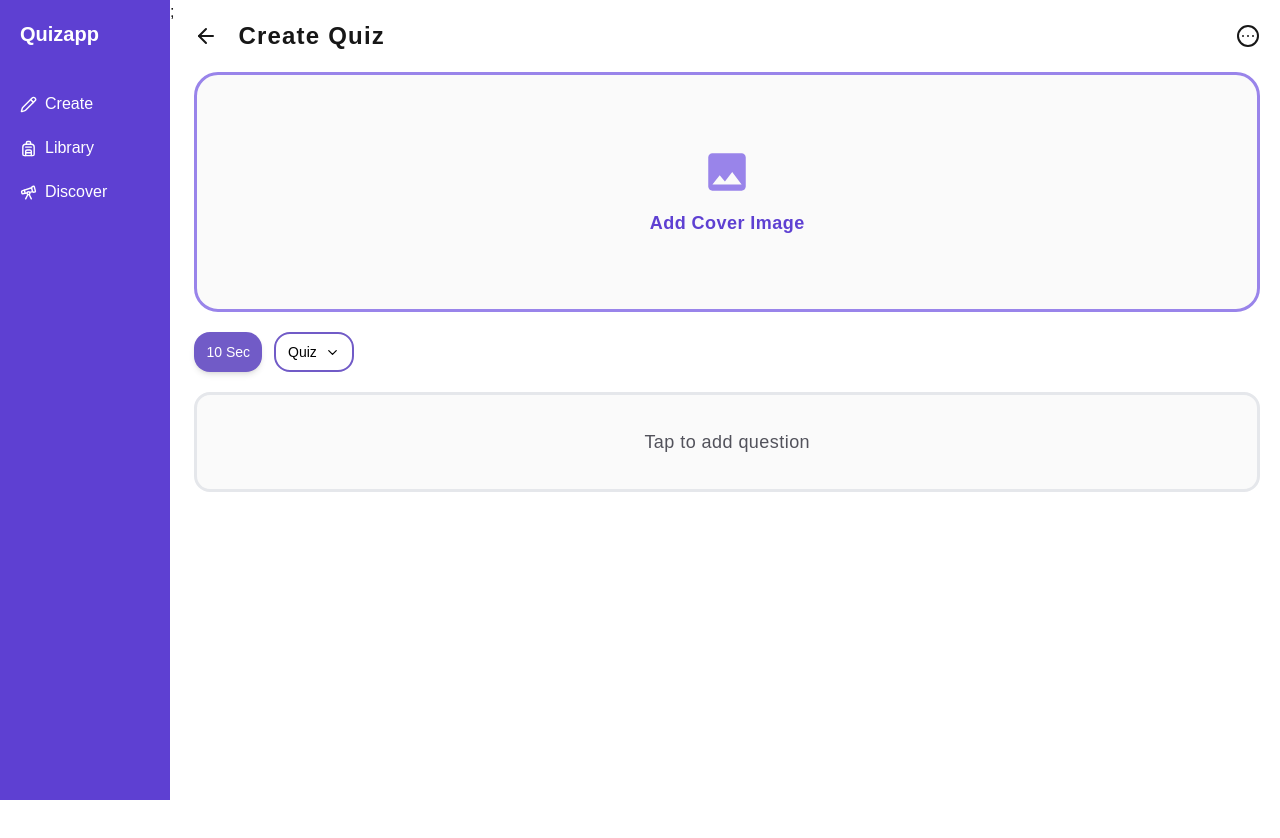
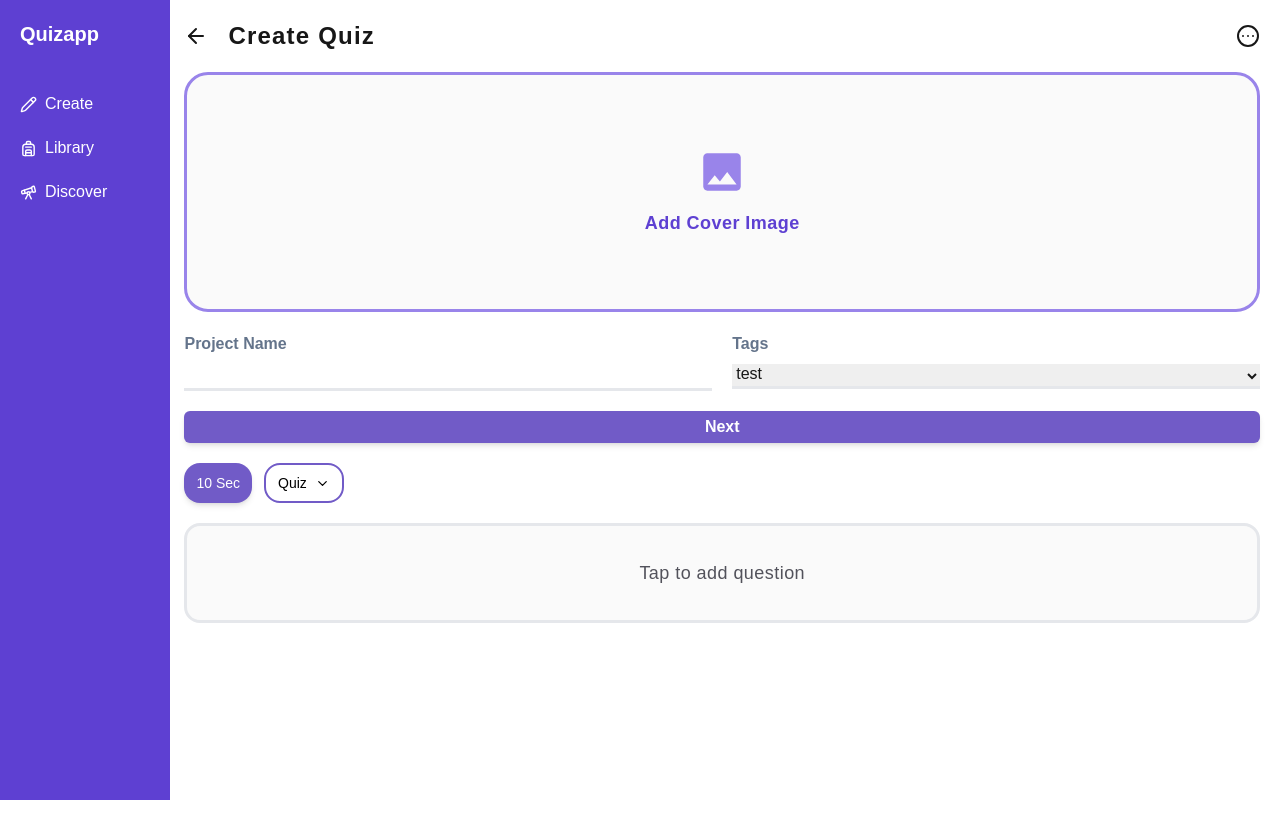
Before and after one commit to thoriqramadhan/quizapp, a Next.js app: page /home/create in a window 1280 px wide. Shown: the top 838 px of the page. Before the commit the page ends 800 px from the top, so only its background shows below. Built offline with nearby package versions, Linux system fonts and the light colour scheme.

Commit message:
update: create page ui

```diff
--- a/app/globals.css
+++ b/app/globals.css
@@ -21,6 +21,9 @@ body {
 }
 
 @layer components {
+  .flex-center{
+    @apply flex justify-center items-center
+  }
   .transition-300 {
     @apply transition-all duration-300;
   }
--- a/app/home/create/page.tsx
+++ b/app/home/create/page.tsx
@@ -1,5 +1,8 @@
 'use client'
 import { Button } from '@/components/client/Button';
+import { CardAnswer } from '@/components/client/Card';
+import { InputSection } from '@/components/server/Form';
+import { InputLiteral } from '@/components/server/ui/Input';
 import { ArrowLeft, ChevronDown, CircleEllipsis, Image } from 'lucide-react';
 import React, { FC, MouseEventHandler, useEffect, useRef, useState } from 'react';
 import { IoMdImage } from 'react-icons/io';
@@ -27,7 +30,8 @@ const CreateQuiz: FC<PageProps> = ({ }) => {
         inputQuestion?.focus()
     }, [isType])
     return <>
-        <span className="space-y-5">
+        <span className="space-y-5 overflow-hidden">
+            {/* V Options */}
             <div className='flex justify-between items-center w-full'>
                 <span className='flex items-center gap-x-5'>
                     <ArrowLeft className='cursor-pointer' />
@@ -35,11 +39,20 @@ const CreateQuiz: FC<PageProps> = ({ }) => {
                 </span>
                 <CircleEllipsis className='cursor-pointer' />
             </div>
+
+            {/* inputs */}
             <label htmlFor="quiz_img" className='w-full border-[3px] h-[240px] flex flex-col items-center justify-center cursor-pointer rounded-3xl bg-zinc-50 border-[#9984EA] gap-y-3'>
                 <IoMdImage color='#9984EA' size={50} />
                 <p className='text-medium text-[#5E40D2]'>Add Cover Image</p>
                 <input type="file" name="quiz_img" id="quiz_img" hidden accept='.jpg | .png' />
             </label>
+            <section className='grid grid-cols-1 space-y-5 md:space-y-0 md:grid-cols-2 md:gap-x-5'>
+                <InputSection type='literal' isRequired={true} name='project_name' />
+                <InputSection type='select' isRequired={true} name='tags' selectOption={[{ value: 'test' }]} />
+            </section>
+            <Button className='w-full'>Next</Button>
+
+            {/* question */}
             <div className="w-full flex gap-x-3">
                 <Button className='rounded-2xl font-normal text-sm py-2'>
                     10 Sec
@@ -53,6 +66,20 @@ const CreateQuiz: FC<PageProps> = ({ }) => {
                     isType ? <textarea name="quiz_question" id="quiz_question" onChange={handleInputQuestion} value={question} className='outline-0 bg-transparent text-medium truncate font-medium text-zinc-600 w-[500px] resize-none'></textarea> : <h1 className='text-medium font-medium text-zinc-600'>Tap to add question</h1>
                 }
             </label>
+            <section className='w-full h-[800px] grid md:h-[500px] md:grid-cols-2 md:grid-rows-2 gap-5 mb-5'>
+                <CardAnswer mainColor='007AF7' shadowColorRgb='0,92,208'>
+                    Add Answer
+                </CardAnswer>
+                <CardAnswer mainColor='FF3D3E' shadowColorRgb='219,47,47'>
+                    Add Answer
+                </CardAnswer>
+                <CardAnswer mainColor='FF9306' shadowColorRgb='255,103,0'>
+                    Add Answer
+                </CardAnswer>
+                <CardAnswer mainColor='00D796' shadowColorRgb='0,187,122'>
+                    Add Answer
+                </CardAnswer>
+            </section>
         </span>
     </>;
 }
--- a/app/home/layout.tsx
+++ b/app/home/layout.tsx
@@ -8,7 +8,7 @@ interface LayoutProps {
 const Layout: FC<LayoutProps> = ({ children }) => {
     return <main className='w-full h-screen flex'>
         <Appbar />
-        <section className='px-5 py-5 flex-1'>
+        <section className='px-5 py-5 flex-1 md:pl-[180px]'>
             {children}
         </section>
     </main>
--- a/components/client/Button.tsx
+++ b/components/client/Button.tsx
@@ -6,12 +6,12 @@ import React, { FC } from 'react';
 import { twMerge } from 'tailwind-merge';
 
 
-const buttonVariant = cva('px-3 py-1 rounded-md flex gap-x-2 items-center text-white font-semibold transition-300 hover:scale-105 focus:outline-[#5E40D2]', {
+const buttonVariant = cva('px-3 py-1 rounded-md flex gap-x-2 items-center justify-center text-white font-semibold transition-300 hover:scale-105 focus:outline-[#5E40D2]', {
     variants: {
         variant: {
             default: 'bg-[#715BC7] shadow-md',
             outline: 'border-[2px] border-[#715BC7] text-black'
-        }
+        },
     },
     defaultVariants: {
         variant: 'default'
--- /dev/null
+++ b/components/client/Card.tsx
@@ -0,0 +1,16 @@
+import { cn } from "@/utils/style"
+import { FC } from "react"
+
+interface CardAnswer extends React.HTMLAttributes<HTMLDivElement> {
+    children: React.ReactNode,
+    mainColor: string,
+    shadowColorRgb: string
+}
+
+export const CardAnswer: FC<CardAnswer> = ({ children, className, mainColor, shadowColorRgb, ...props }) => {
+    return <div className={cn(`bg-[#${mainColor}] cursor-pointer rounded-xl drop-shadow-[0_10px_rgba(${shadowColorRgb})] flex-center`, className)} {...props}>
+        <p className='text-white text-4xl'>
+            {children}
+        </p>
+    </div>
+}
--- a/components/server/Appbar.tsx
+++ b/components/server/Appbar.tsx
@@ -30,7 +30,7 @@ const Appbar: FC<AppbarProps> = ({ }) => {
         }
     ] as appBarItemType[]
     return <>
-        <nav className='hidden md:flex w-[170px] h-full flex-col bg-[#5E40D2] text-white py-5'>
+        <nav className='hidden md:flex md:fixed  w-[170px] h-full flex-col bg-[#5E40D2] text-white py-5'>
             <h1 className='font-bold text-xl mx-5'>Quizapp</h1>
             <div className="mt-10">
                 <section className="w-full flex flex-col gap-y-3">
--- a/components/server/Form.tsx
+++ b/components/server/Form.tsx
@@ -1,21 +1,33 @@
 import React, { FC } from 'react';
 import Label from './ui/Label';
-import { InputLiteral, InputLiteralTypeProps } from './ui/Input';
+import { InputBoolean, InputLiteral, InputLiteralTypeProps, InputOption, InputSelect } from './ui/Input';
 
 interface InputSectionProps {
     name: string,
-    type: InputLiteralTypeProps
-    isRequired?: boolean
-    error?: React.ReactNode
+    type: 'literal' | 'checkbox' | 'select',
+    isRequired?: boolean,
+    error?: React.ReactNode,
+    inputLiteralType?: InputLiteralTypeProps,
+    selectOption?: InputOption[]
 }
 
 <section className='flex flex-col space-y-2'>
 </section>
-export const InputSection: FC<InputSectionProps> = ({ name, type, isRequired, error }) => {
+export const InputSection: FC<InputSectionProps> = ({ name, type, isRequired, error, inputLiteralType, selectOption }) => {
+    function checkInputTypes() {
+        const inputProps = { name, required: isRequired }
+        if (type == 'literal') {
+            return <InputLiteral {...inputProps} type={inputLiteralType} />
+        } else if (type == 'checkbox') {
+            return <InputBoolean {...inputProps} type='checkbox' />
+        } else if (type == 'select') {
+            return <InputSelect name={name} option={selectOption! || []} />
+        }
+    }
     return (
         <section className='flex flex-col space-y-2'>
             <Label htmlFor={name} isRequired={isRequired} />
-            <InputLiteral type={type} name={name} required={isRequired} />
+            {checkInputTypes()}
             {error}
         </section>
     )
--- a/components/server/ui/Input.tsx
+++ b/components/server/ui/Input.tsx
@@ -21,3 +21,20 @@ interface InputBoolean {
 export const InputBoolean: FC<InputBoolean> = ({ className, type, name, ...props }) => {
     return <input type={type} name={name} id={name} className={twMerge('bg-slate-500', className)} {...props} />
 }
+
+export type InputOption = {
+    value: any
+}
+interface InputSelect {
+    className?: string,
+    name: string,
+    option: InputOption[]
+}
+
+export const InputSelect: FC<InputSelect> = ({ name, option }) => {
+    return <select name={name} className='border-b-[3px] focus:outline-none pb-[3px]'>
+        {option.map((item, index) => (
+            <option value={item.value} key={index}>{item.value}</option>
+        ))}
+    </select>
+}
--- a/components/server/ui/Label.tsx
+++ b/components/server/ui/Label.tsx
@@ -9,7 +9,7 @@ interface LabelProps {
 }
 
 const Label: FC<LabelProps> = ({ htmlFor, className, isRequired = false }) => {
-    return <label htmlFor={htmlFor} className={twMerge('font-semibold text-slate-500', className)}>{capitalizeFirstLetter(htmlFor)} {isRequired ?? <span className='text-red-400'>*</span>}</label>
+    return <label htmlFor={htmlFor} className={twMerge('font-semibold text-slate-500 capitalize', className)}>{capitalizeFirstLetter(htmlFor)} {isRequired ?? <span className='text-red-400'>*</span>}</label>
 }
 
 export default Label;
--- a/utils/typhography.ts
+++ b/utils/typhography.ts
@@ -1,3 +1,6 @@
 export function capitalizeFirstLetter(value: string) {
-    return value.charAt(0).toUpperCase() + value.slice(1);
+    const filteredValue = value.split('_')
+    const textBuilder = filteredValue.join(' ')
+    // value.charAt(0).toUpperCase() + value.slice(1);
+    return textBuilder
 }
```
